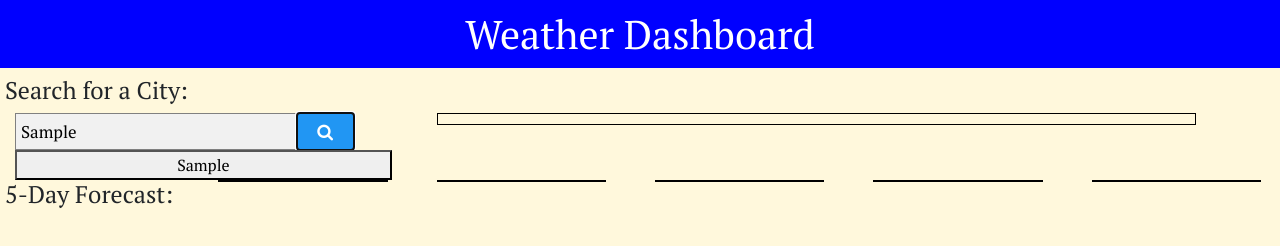
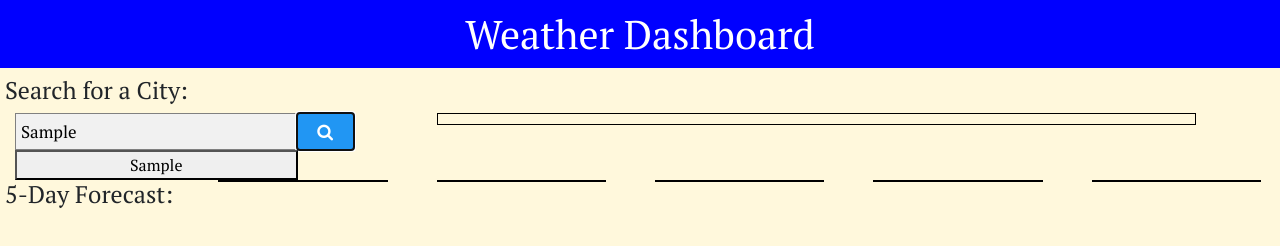
Before and after one commit to caseofbase18/weather_dashboard, a plain HTML site: page index.html in a window 1280 px wide. Both pictures are taken after typing "Sample" into the empty fields and a click on the button 325 px from the left and 131 px from the top of the page. Drawn offline with nearby package versions, Linux system fonts and the light colour scheme; no server answers.

Commit message:
updated html,css,js,pic,README

```diff
--- a/assets/script.js
+++ b/assets/script.js
@@ -29,7 +29,7 @@ function historyButtonMaker() {
 historyButtonMaker();
 
 
-$(".previous-search").click(function (event) {
+$(document).on("click", ".previous-search", function (event) {
     event.preventDefault();
     var city = $(this).text();
     console.log(city);
@@ -101,6 +101,11 @@ function uvIndex(lat, lon) {
 
 // gets five day forecast for searched
 function fiveDayForecast(fiveday) {
+    $("#day1").empty();
+    $("#day2").empty();
+    $("#day3").empty();
+    $("#day4").empty();
+    $("#day5").empty();
 
     var queryURL = `https://api.openweathermap.org/data/2.5/forecast?q=${fiveday}&appid=${apiKey}`;
 
--- a/assets/style.css
+++ b/assets/style.css
@@ -50,6 +50,10 @@
 
   h4 {
     margin-left: 5px;
+  }
+
+  #list {
+    margin-right: 25%;
   }
 
   .city-stats {
```
Also changed, not shown: index.html (+2 -0 lines), assets/weather_dashboard.png, 1 other file.
